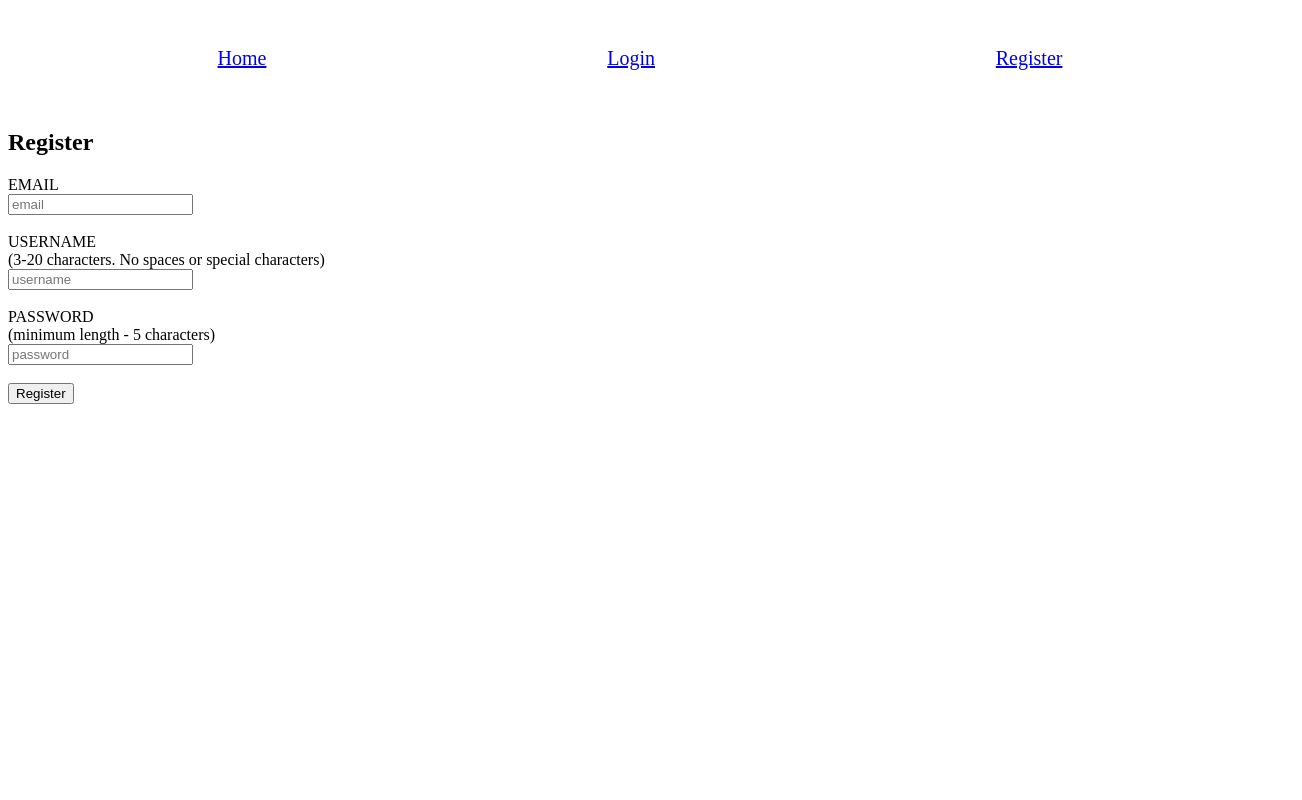
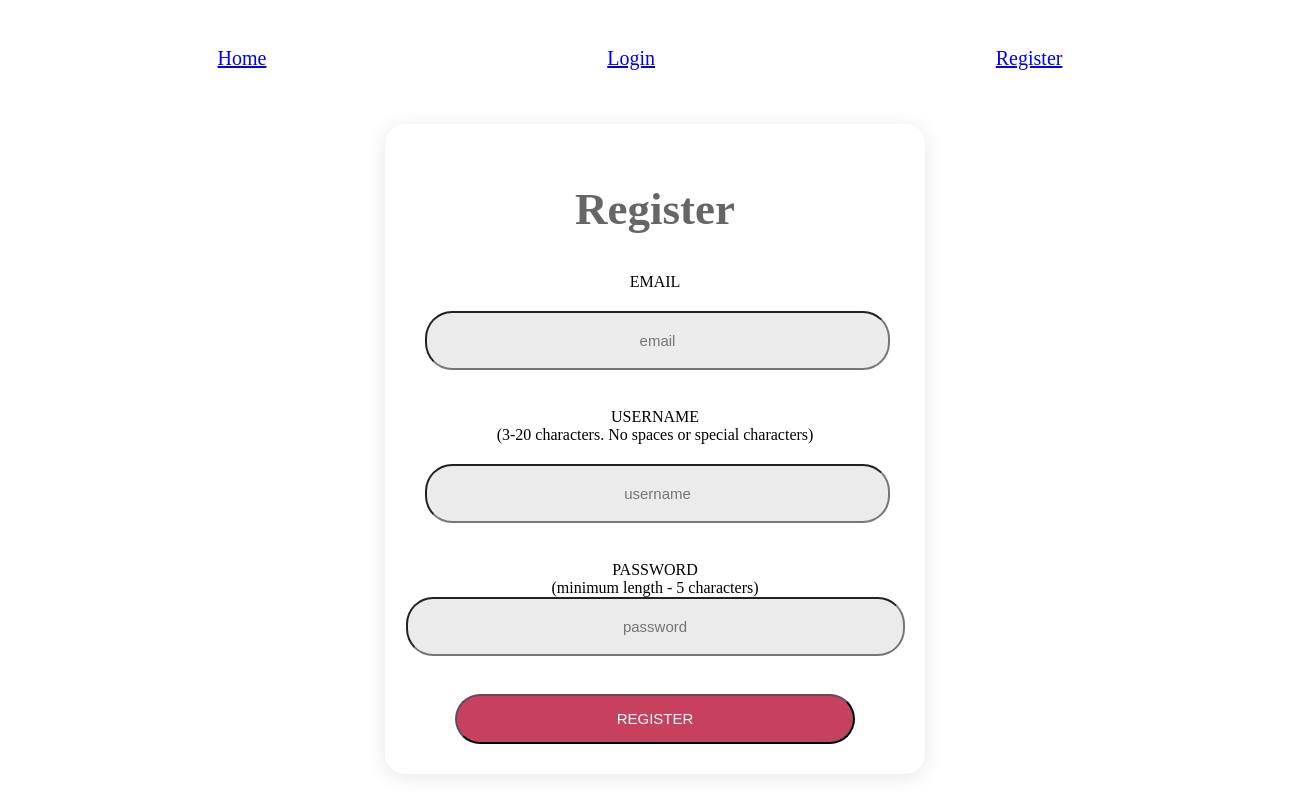
Before and after one commit to cozpon/to-do, a React app: page /register in a window 1280 px wide. Shown: the whole page, 1302 px wide, since content can reach past the window. Built offline with nearby package versions, Linux system fonts and the light colour scheme.

Commit message:
Register CSS changes

```diff
--- a/src/containers/Register/index.js
+++ b/src/containers/Register/index.js
@@ -106,10 +106,13 @@ class Register extends Component {
     }
 
     return(
-      <div id="register-container">
-        <h2>Register</h2>
+      <div className="register-container">
+
         <p className="errors">{this.state.error}</p>
         <div className="register-form">
+          <div className="register-header">
+            <h2>Register</h2>
+          </div>
           <form
             className="inner-form-container"
             onSubmit={this.handleSubmit.bind(this)}>
@@ -117,8 +120,9 @@ class Register extends Component {
             EMAIL
             <br/>
           </div>
-          <div>
+          <div className="form-space">
           <input
+            className="Input"
             name="email"
             defaultValue={this.state.email}
             onChange={this.handleEmailChange}
@@ -130,8 +134,9 @@ class Register extends Component {
           <div className="form-header">
             USERNAME<br/>(3-20 characters. No spaces or special characters)
           </div>
-          <div>
+          <div className="form-space">
             <input
+              className="Input"
               name="username"
               defaultValue={this.state.username}
               onChange={this.handleUsernameChange}
@@ -145,6 +150,7 @@ class Register extends Component {
           </div>
           <div>
           <input
+            className="Input"
             name="password"
             defaultValue={this.state.password}
             onChange={this.handlePasswordChange}
--- a/src/index.scss
+++ b/src/index.scss
@@ -112,6 +112,7 @@ font-family: Futura, Futura-Medium, "Futura Medium", "Century Gothic", CenturyGo
 }
 
 .Input {
+  margin: auto;
   text-align: center;
   font-size: 15px;
   color: #1b3815;
@@ -142,3 +143,75 @@ font-family: Futura, Futura-Medium, "Futura Medium", "Century Gothic", CenturyGo
   padding: 20px;
   text-decoration: none;
 }
+
+//-------REGISTER
+
+.register-container {
+  width: 100%;
+  min-height: 80vh;
+  display: -webkit-box;
+  display: -webkit-flex;
+  display: -moz-box;
+  display: -ms-flexbox;
+  display: flex;
+  flex-wrap: wrap;
+  justify-content: center;
+  align-items: center;
+  padding: 15px;
+  position: relative;
+  background-color: #fff;
+}
+
+.register-form {
+  padding: 20px;
+  width: 500px;
+  background: #fff;
+  border-radius: 20px;
+  overflow: hidden;
+  box-shadow: 0 3px 20px 0px rgba(0, 0, 0, 0.1);
+  -moz-box-shadow: 0 3px 20px 0px rgba(0, 0, 0, 0.1);
+  -webkit-box-shadow: 0 3px 20px 0px rgba(0, 0, 0, 0.1);
+  -o-box-shadow: 0 3px 20px 0px rgba(0, 0, 0, 0.1);
+  -ms-box-shadow: 0 3px 20px 0px rgba(0, 0, 0, 0.1);
+}
+
+.register-btn {
+  margin: auto;
+  display: -webkit-box;
+  display: -webkit-flex;
+  display: -moz-box;
+  display: -ms-flexbox;
+  display: flex;
+  justify-content: center;
+  align-items: center;
+  padding: 0 20px;
+  width: 80%;
+  height: 50px;
+  background-color: #c7415f;
+  border-radius: 25px;
+  font-size: 15px;
+  color: #fff;
+  line-height: 1.2;
+  text-transform: uppercase;
+  -webkit-transition: all 0.4s;
+  -o-transition: all 0.4s;
+  -moz-transition: all 0.4s;
+  transition: all 0.4s;
+  margin-top: 20px;
+  margin-bottom: 10px;
+}
+.form-header {
+  text-align: center;
+  font-family: Futura-Medium;
+}
+
+.register-btn:hover {
+  background-color: #666;
+}
+
+.register-header {
+  font-size: 30px;
+  color: #666;
+  line-height: 1.2;
+  text-align: center;
+}
```
Also changed, not shown: src/index.css.
